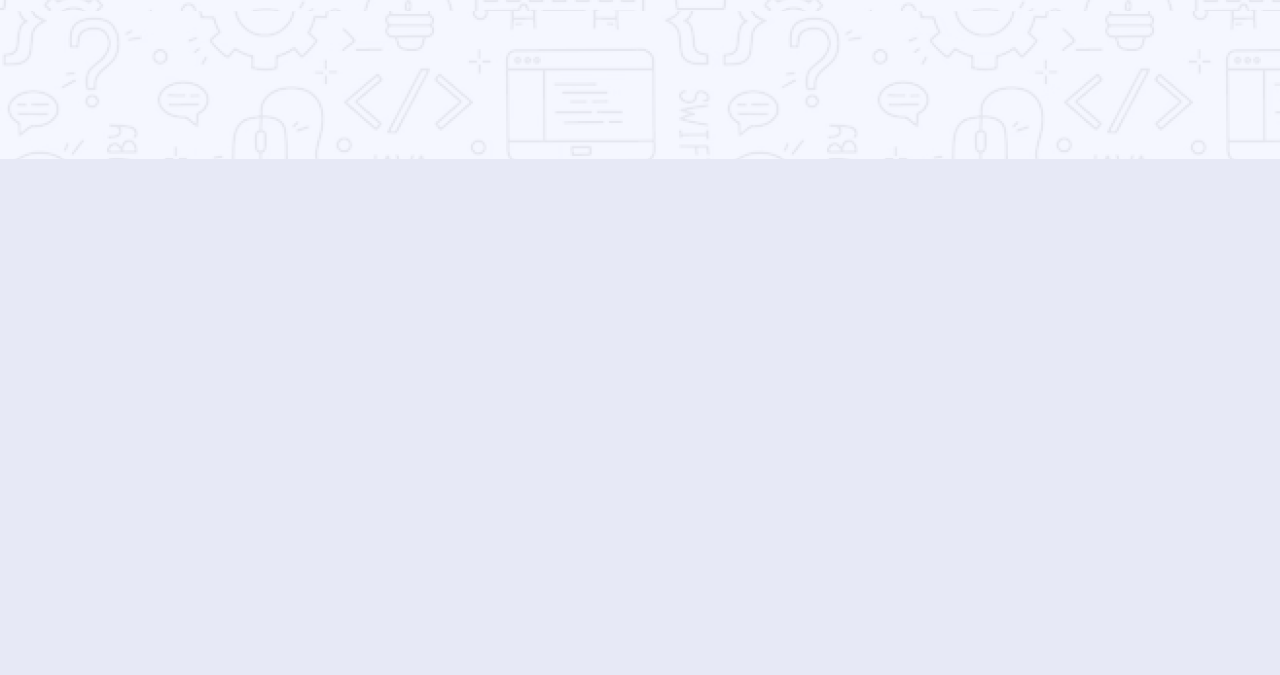
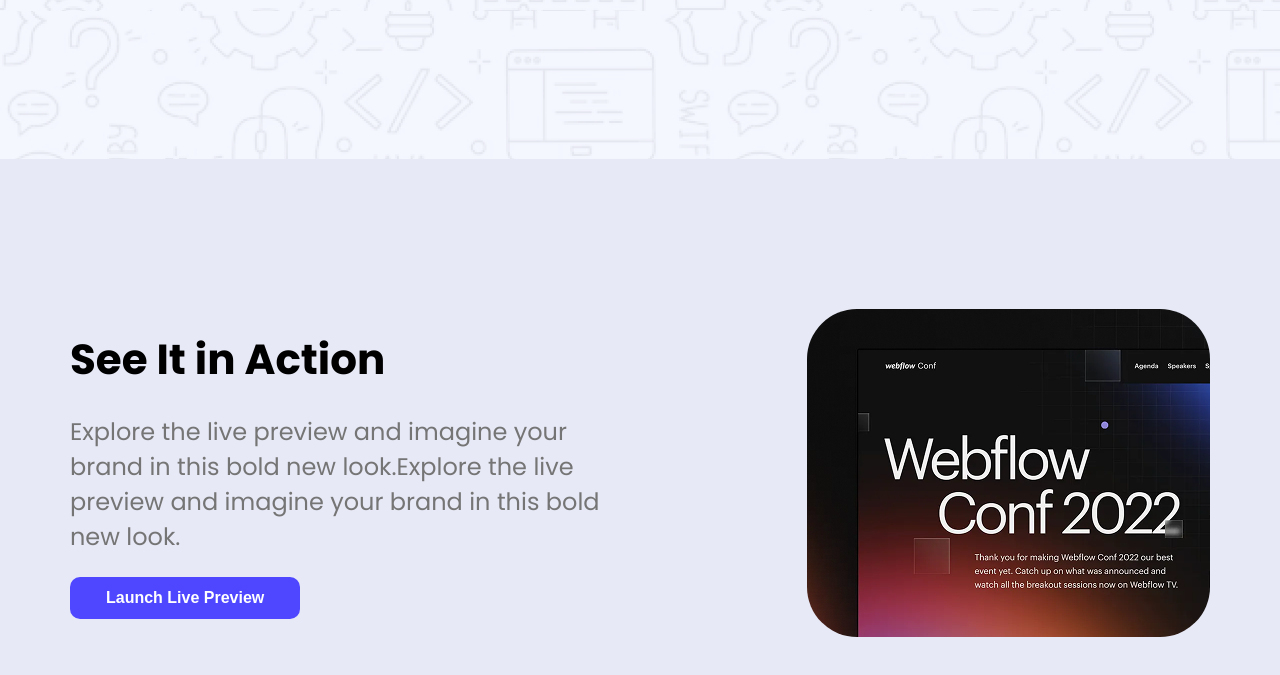
Before and after one commit to omarfarukcodes69/My-First-Assignment, a plain HTML site: page index.html in a window 1280 px wide. Shown: the part 641-1316 px from the top of the page. Before the commit the page ends 800 px from the top, so only its background shows below. Drawn offline with Linux system fonts and the light colour scheme.

Commit message:
Action Section Update

```diff
--- a/index.html
+++ b/index.html
@@ -19,7 +19,17 @@
             </div>
         </div>
     </header>
-
+    <main>
+        <section class="action-section">
+            <div class="action-tittle">
+                <h3 class="action-header">See It in Action</h3>
+                <p class="action-description description">Explore the live preview and imagine your brand in this bold
+                    new look.Explore the live preview and imagine your brand in this bold new look.</p>
+                <button class="btn-primary">Launch Live Preview</button>
+            </div>
+            <img src="./Assets/wc-mini.png" alt="Action Image" class="action-image">
+        </section>
+    </main>
 
 </body>
 </html>
--- a/styles/style.css
+++ b/styles/style.css
@@ -80,3 +80,33 @@
     font-weight: 700;
     margin-bottom: 37px;
 }
+/* -------- main ----------- */
+main {
+    max-width: 1140px;
+    margin: 0 auto;
+}
+
+main section {
+    margin: 150px 0;
+}
+
+/* ------------- Action Section Style ---------------- */
+.action-section {
+    display: flex;
+    justify-content: space-between;
+    align-items: center;
+    gap: 200px;
+}
+
+.action-header {
+    font-size: 42px;
+    font-weight: 700;
+}
+
+.action-description {
+    padding: 23px 0;
+}
+
+.action-image {
+    border-radius: 50px;
+}
```
